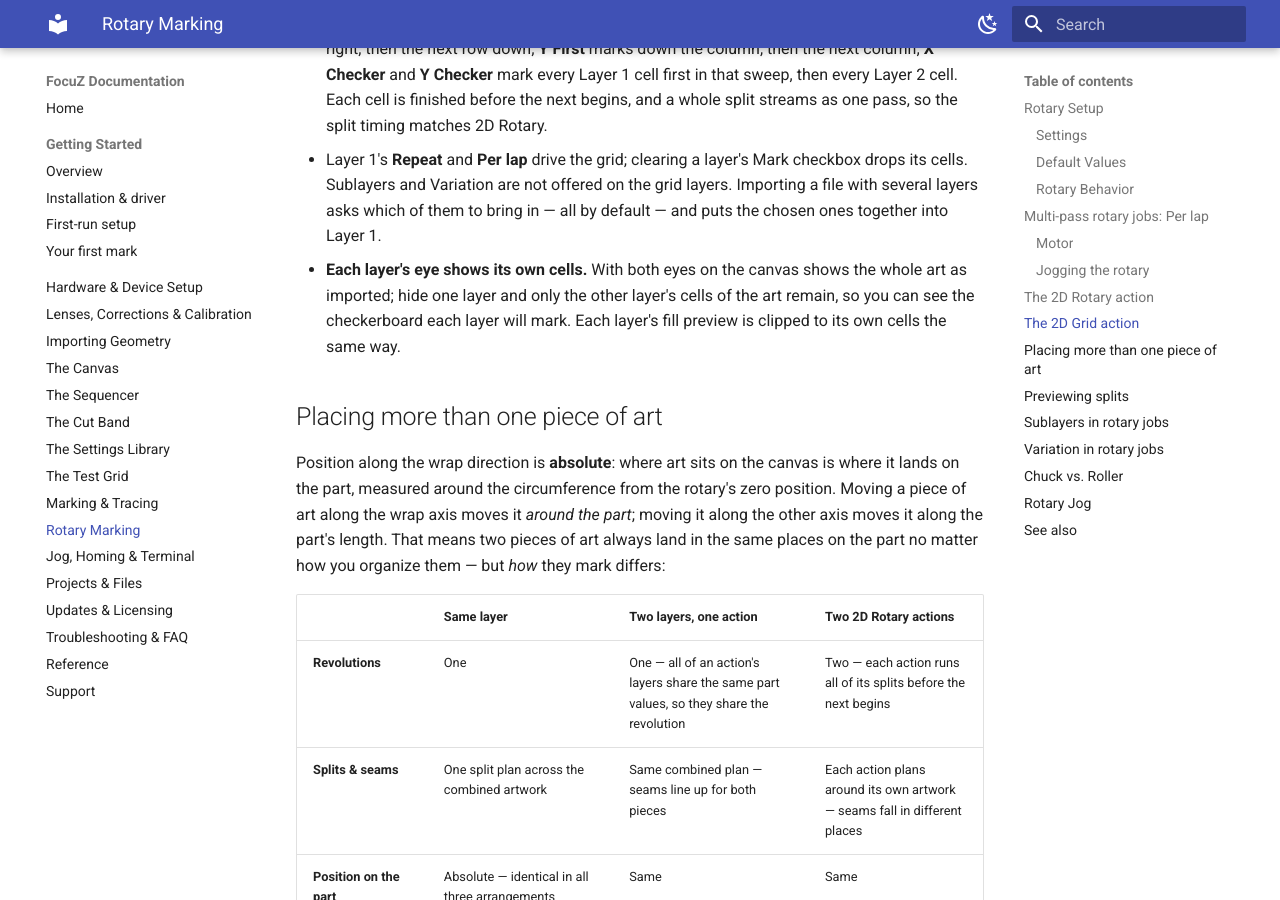
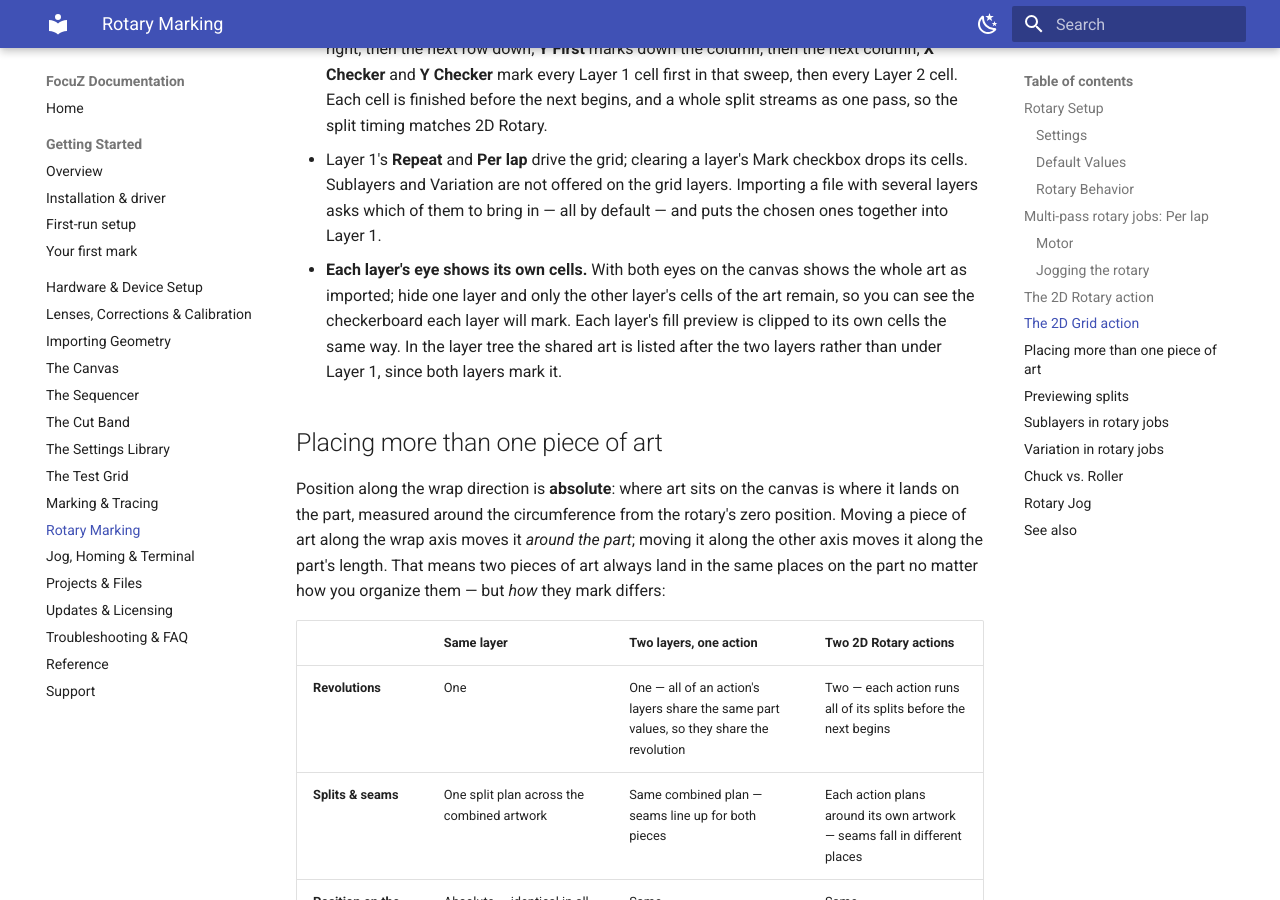
Before and after one commit to Lokahi-Shop/focuz-docs, an MkDocs documentation site: the page built from docs/rotary.md, in a window 1280 px wide and 900 px high, scrolled down 6191 px. Built offline with MkDocs 1.6.1 and Material for MkDocs 9.7.7, drawn with Linux system fonts in a browser that asks for light colours.

Commit message:
Rotary: 2D Grid art lists after both layers in the tree
Co-Authored-By: Claude Fable 5.1 <noreply@anthropic.com>

```diff
--- a/docs/rotary.md
+++ b/docs/rotary.md
@@ -237,7 +237,8 @@ It always has one group with two layers, and the same Rotary section and readout
 - **Each layer's eye shows its own cells.** With both eyes on the canvas shows the whole art as
   imported; hide one layer and only the other layer's cells of the art remain, so you can see the
   checkerboard each layer will mark. Each layer's fill preview is clipped to its own cells the
-  same way.
+  same way. In the layer tree the shared art is listed after the two layers rather than under
+  Layer 1, since both layers mark it.
 
 ## Placing more than one piece of art
 
```
